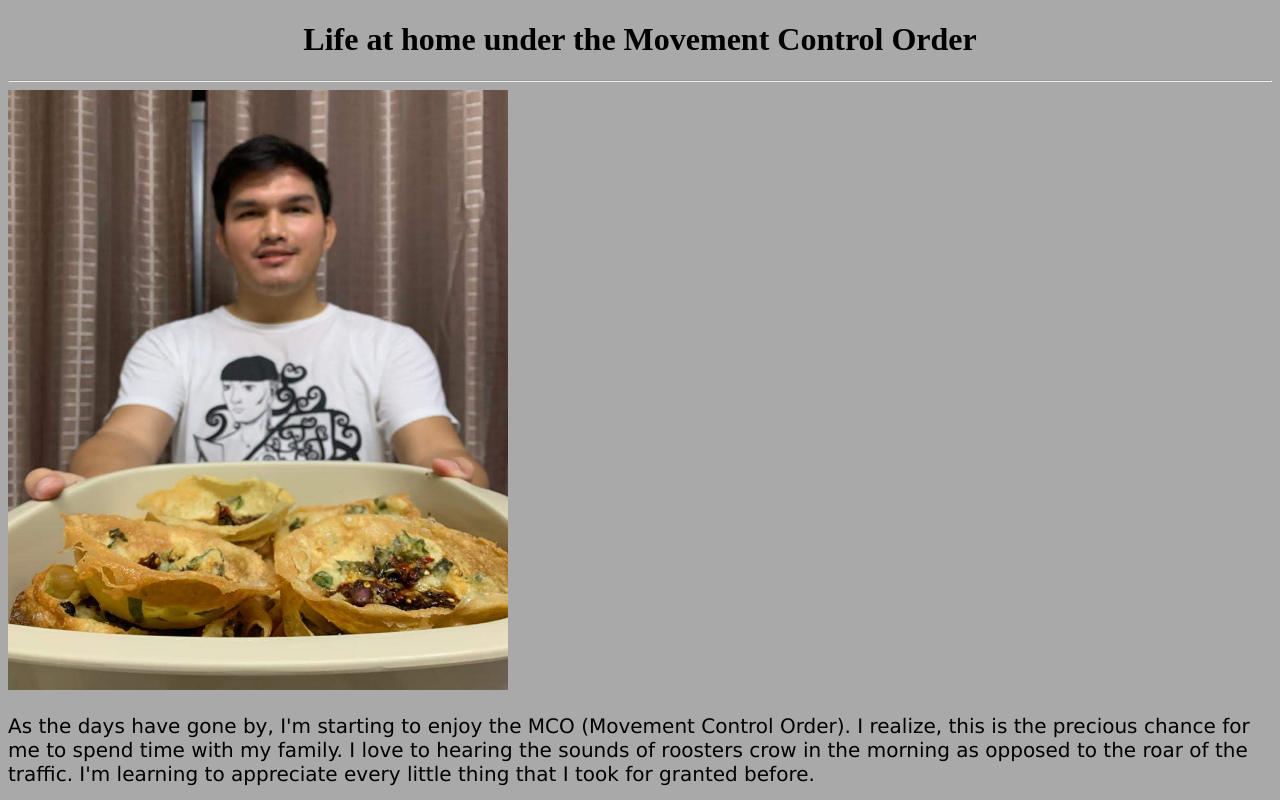
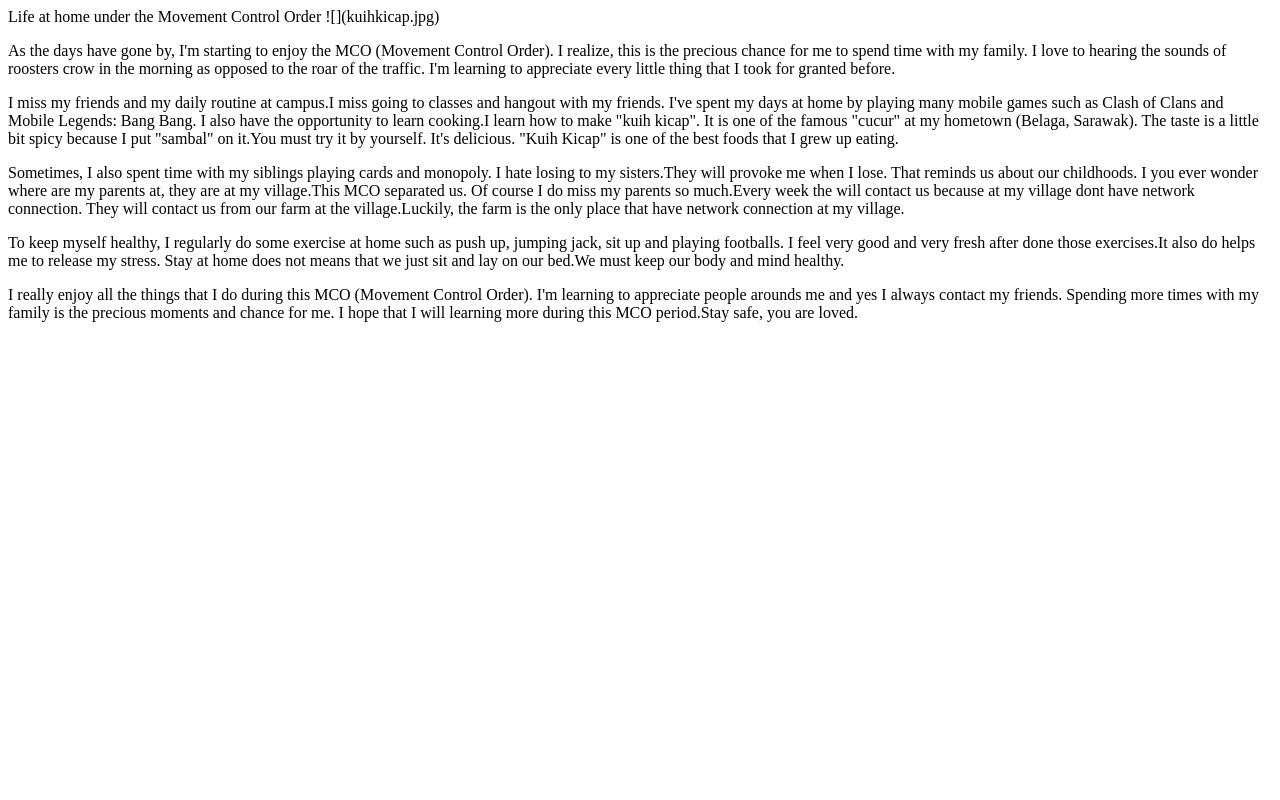
Before and after one commit to Mathew49/website-personal, a plain HTML site: page index.html in a window 1280 px wide. Shown: the top 800 px of the page. Drawn offline with Linux system fonts and the light colour scheme.

Commit message:
Update index.html

```diff
--- a/index.html
+++ b/index.html
@@ -1,29 +1,5 @@
-<!DOCTYPE html>
-<html>
-<head>
-<style>
-body {
-  background-color: darkgrey;
-}
-
-h1 {
-  color: black;
-  text-align: center;
-}
-
-p {
-  font-family: verdana;
-  font-size: 20px;
-}
-</style>
-</head>
-<body>
-
-<h1>Life at home under the Movement Control Order</h1>
-<body>
-<hr>
-<img src="kuihkicap.jpg" style="width:500px;height:600px;">
-
+Life at home under the Movement Control Order
+![](kuihkicap.jpg)
 
 
 <p>	As the days have gone by, I'm starting to enjoy the MCO (Movement Control Order).
@@ -52,7 +28,3 @@ Stay at home does not means that we just sit and lay on our bed.We must keep our
 I'm learning to appreciate people arounds me and yes I always contact my friends.
 Spending more times with my family is the precious moments and chance for me.
 I hope that I will learning more during this MCO period.Stay safe, you are loved.</p>
-
-
-</body>
-</html>
```
